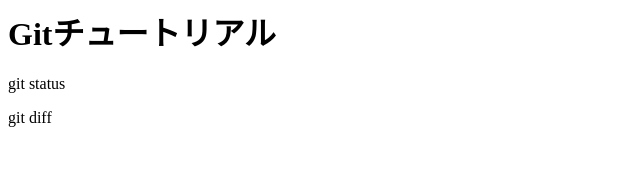
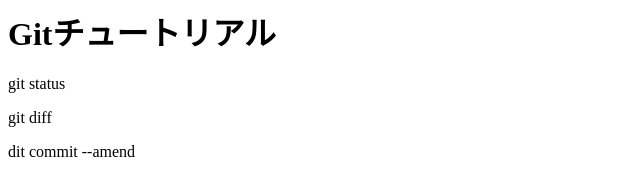
Before and after one commit to Takayuki-Ichikawa978/git_tutorial, a plain HTML site: page index.html in a window 1280 px wide. Shown: the whole page, without its empty margins (0-640 px from the left). Drawn offline with Linux system fonts and the light colour scheme.

Commit message:
git commit --amendを追加

```diff
--- a/index.html
+++ b/index.html
@@ -1,3 +1,4 @@
 <h1>Gitチュートリアル</h1>
 <p>git status</p>
 <p>git diff</p>
+<p>dit commit --amend</p>
```
